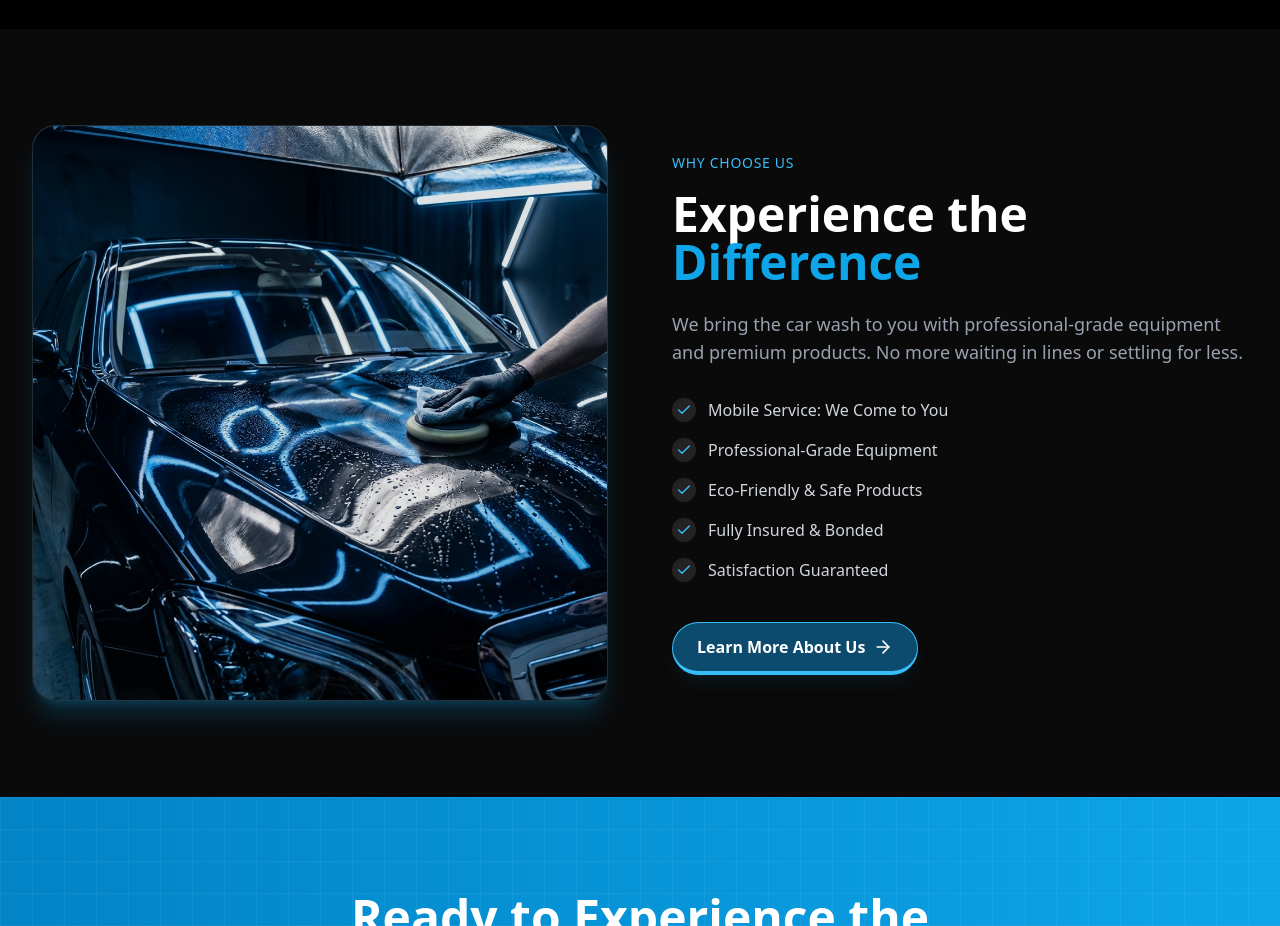
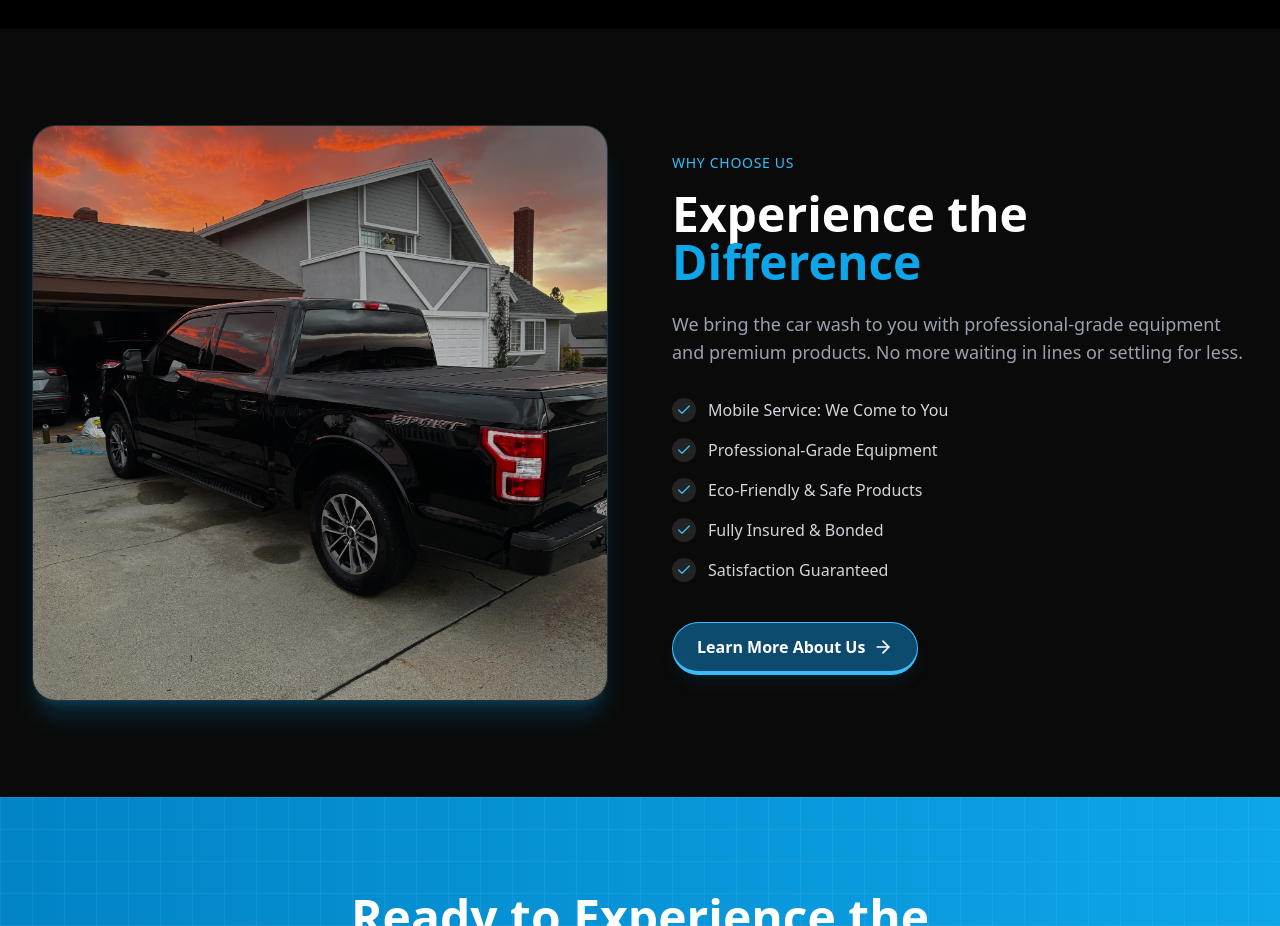
Before and after one commit to tummybutters/Chandler-Detailing, a Next.js app: page / in a window 1280 px wide. Shown: the part 4700-5626 px from the top of the page. Built offline with nearby package versions, Linux system fonts and the light colour scheme; a web font is replaced by a local one.

Commit message:
Update Why Choose Us image

```diff
--- a/components/pages/HomePageClient.tsx
+++ b/components/pages/HomePageClient.tsx
@@ -438,7 +438,7 @@ function WhyChooseUs() {
           >
             <div className="aspect-square rounded-3xl bg-gradient-to-br from-primary-600/20 to-primary-900/10 glow-blue-lg overflow-hidden relative border border-white/10">
               <Image
-                src="/why-choose-us.png"
+                src="/why-choose-us.jpg"
                 alt="Premium detailing service"
                 fill
                 sizes="(min-width: 1024px) 45vw, 100vw"
```
Also changed, not shown: public/why-choose-us.jpg (added).
